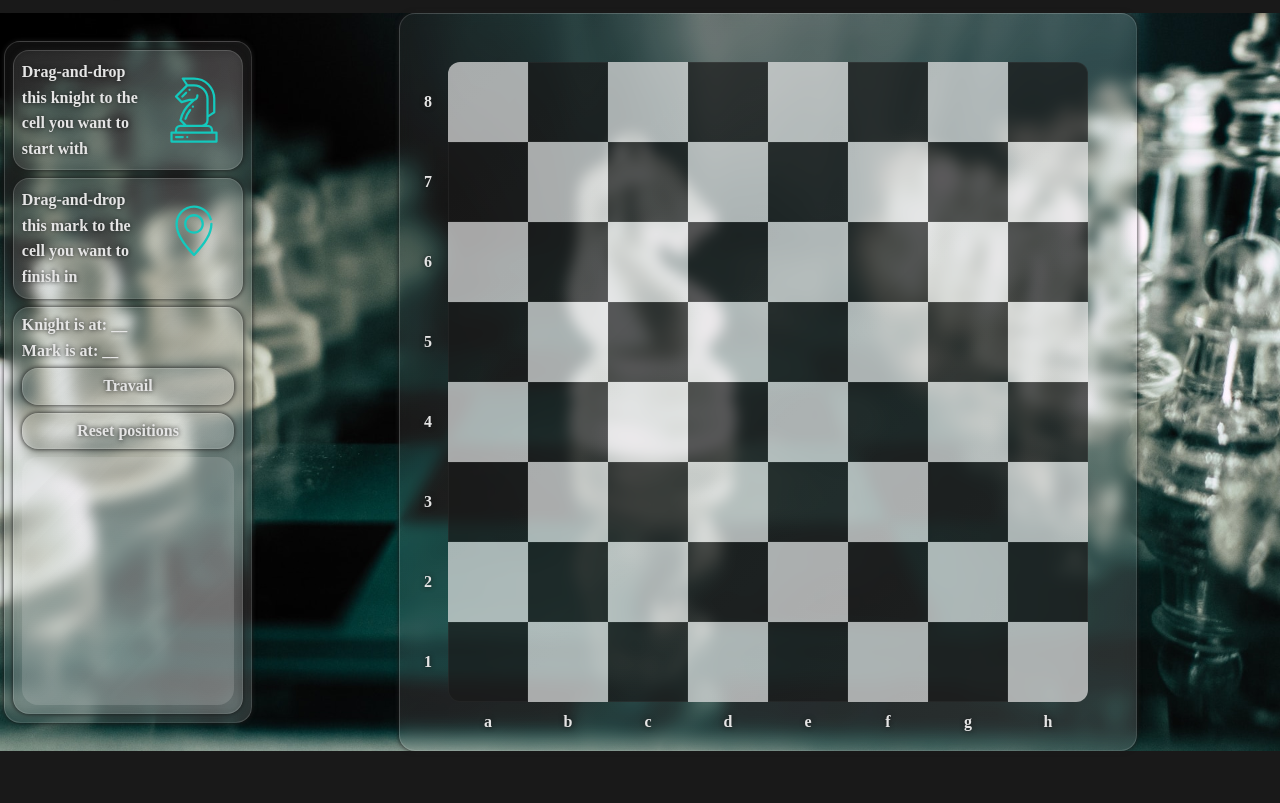
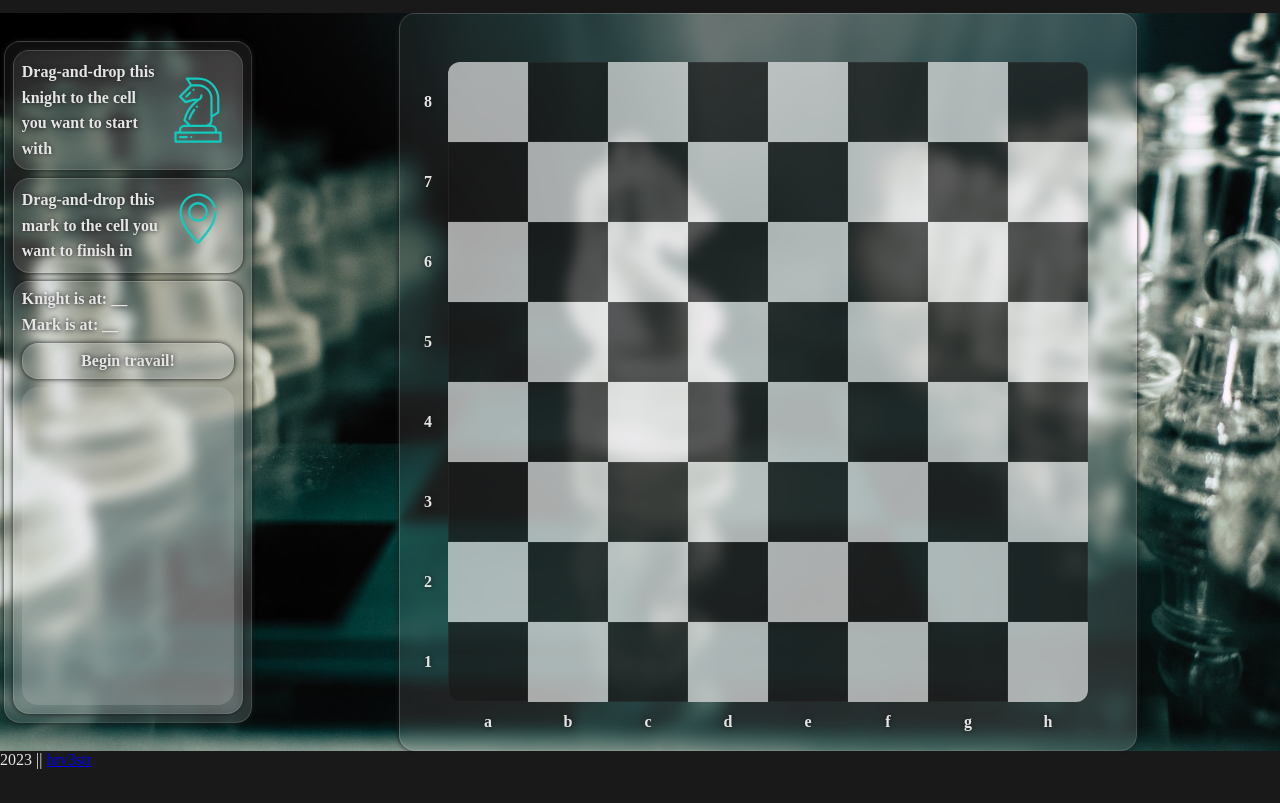
Before and after one commit to hrv3str/odin-knight-travails, a website built with webpack: page src/index.html in a window 1280 px wide. Shown: the part 67-870 px from the top of the page. Built offline with nearby package versions, Linux system fonts and the light colour scheme; a web font is replaced by a local one.

Commit message:
Add footer text

```diff
--- a/src/index.html
+++ b/src/index.html
@@ -18,7 +18,7 @@
                     <div class="title">
                         Drag-and-drop this knight to the cell you want to start with
                     </div>
-                    <div class="knight-landing"
+                    <div class="landing"
                         id="knight-park">
                         <div id="knight"
                             class="knight"
@@ -30,7 +30,7 @@
                     <div class="title">
                         Drag-and-drop this mark to the cell you want to finish in
                     </div>
-                    <div class="target-landing"
+                    <div class="landing"
                         id="target-park">
                         <div class="target"
                             id="target"
@@ -42,9 +42,8 @@
                     <div class="title">Mark is at:<span id="target-position"> __</span></div>
                     <button class="plate"
                         id="launch-button">
-                            Travail
+                            Begin travail!
                     </button>
-                    <button class="plate">Reset positions</button>
                     <div class="console"
                         id="console">
                     </div>
@@ -56,6 +55,8 @@
             id = "chessboard">
         </div>
     </div>
-    <div class="footer"></div>
+    <div class="footer">
+        <div>2023 || <a href="https://github.com/hrv3str">hrv3str</a></div>
+    </div>
 </body>
 </html>
```
